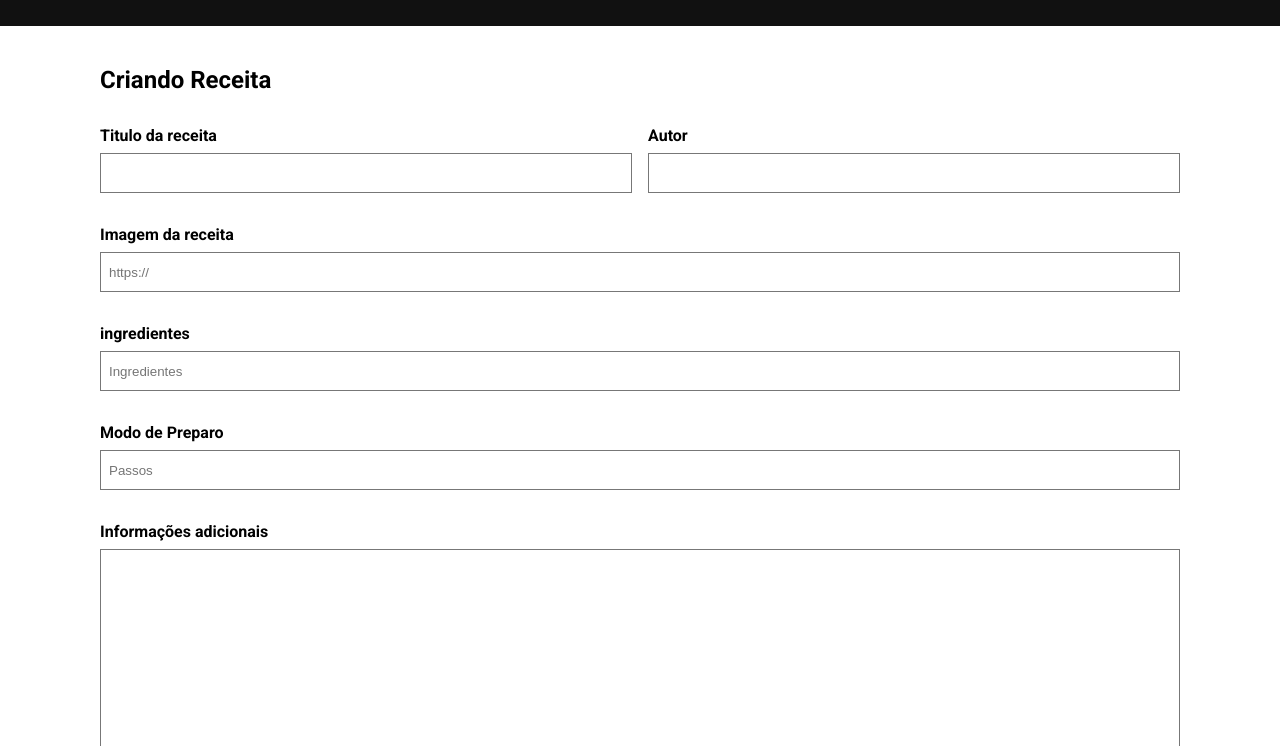
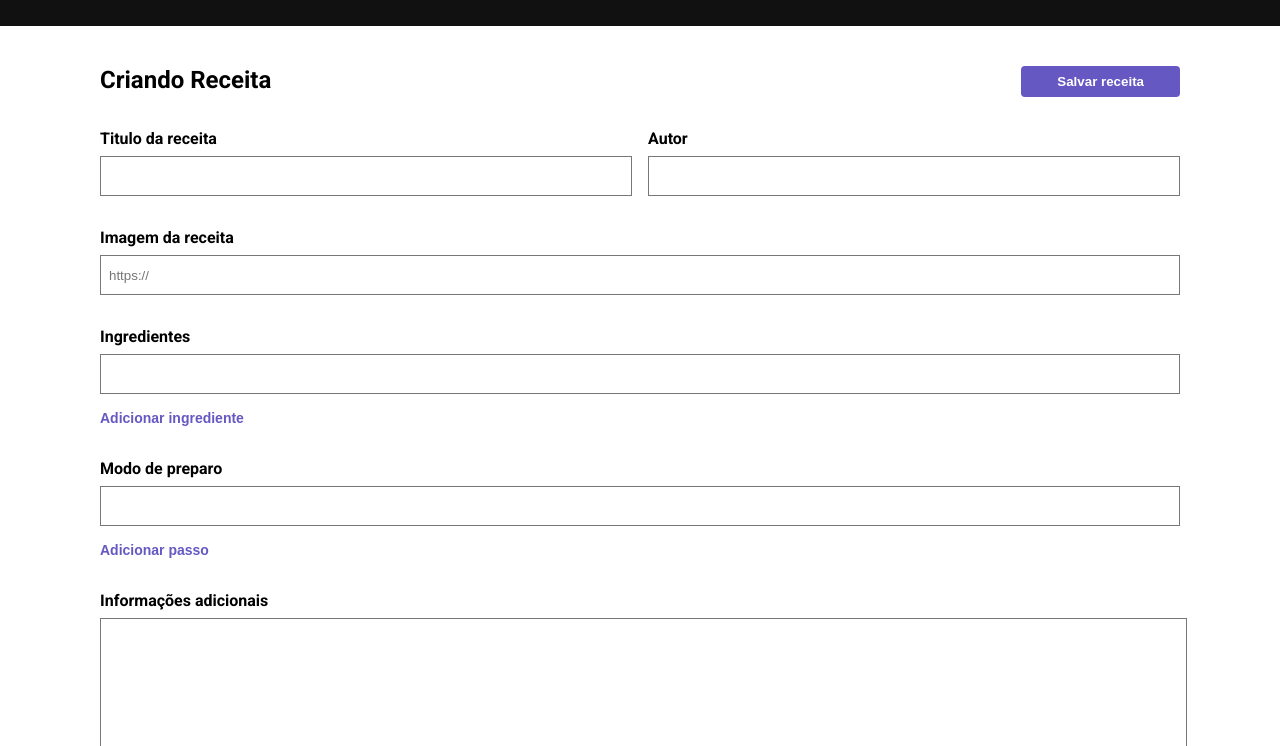
Before and after one commit to AguiarIsaac/foodfy, a website: page src/recipes/create.njk in a window 1280 px wide. Shown: the part 54-800 px from the top of the page. Drawn offline with nearby package versions, Linux system fonts and the light colour scheme; files that its build step writes are made by us from their sources.

Commit message:
changes form

```diff
--- a/src/recipes/create.njk
+++ b/src/recipes/create.njk
@@ -4,6 +4,7 @@
     <form action="/admin/recipes/create" method="POST">
         <div class="title-form">
             <div>Criando Receita</div>
+            <button type="submit">Salvar receita</button>
         </div>
 
         <div class="item-group">
@@ -23,24 +24,30 @@
             <input type="url" name="image_url" placeholder="https://">
         </div>
 
-        <div class="item">
-            <div>ingredientes</div>
-            <input type="text" name="ingredients" placeholder="Ingredientes">
+        <div id="ingredients">
+            <div class="title-ingredients">Ingredientes</div>
+
+                <div class="ingredient">
+                    <input type="text" name="ingredients[]">
+                </div>
         </div>
-        {# <button type="submit" class="add-ingredient">Adicionar ingrediente</button> #}
+        <button type="button" class="add-ingredient">Adicionar ingrediente</button>
 
-        <div class="item">
-            <div>Modo de Preparo</div>
-            <input type="text" name="methods" placeholder="Passos">
+        <div id="methods">
+            <div class="title-methods">Modo de preparo</div>
+
+                <div class="method">
+                    <input type="text" name="methods[]">
+                </div>
         </div>
-        {# <button type="submit" class="add-methods">Adicionar Novo passo</button> #}
+        <button type="button" class="add-method">Adicionar passo</button>
 
         <div class="item">
             <div>Informações adicionais</div>
-            <input type="text" name="info" style="height: 260px">
+            <textarea name="info" id="" cols="30" rows="10" style="height: 260px"></textarea>
         </div>
 
-        <button type="submit">Salvar receita</button>
+
     </form>
 
 {% endblock %}
```
